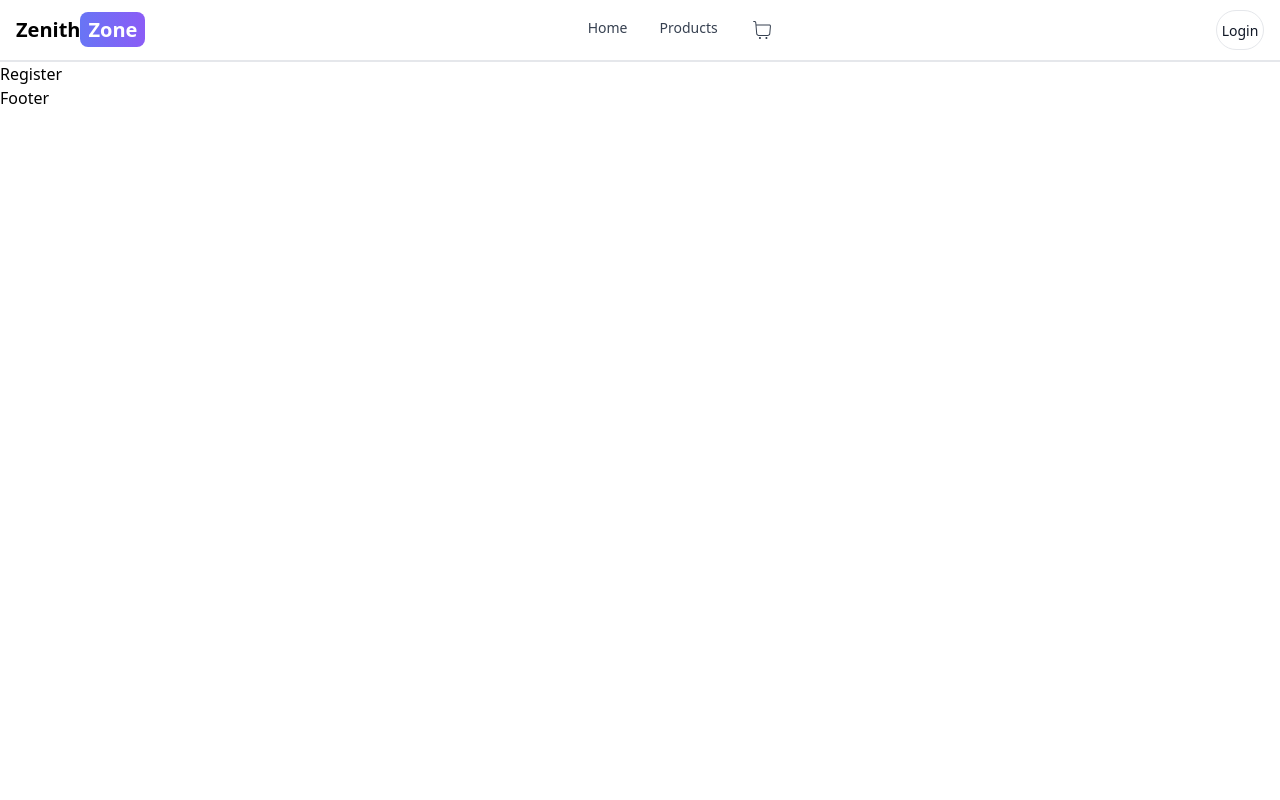
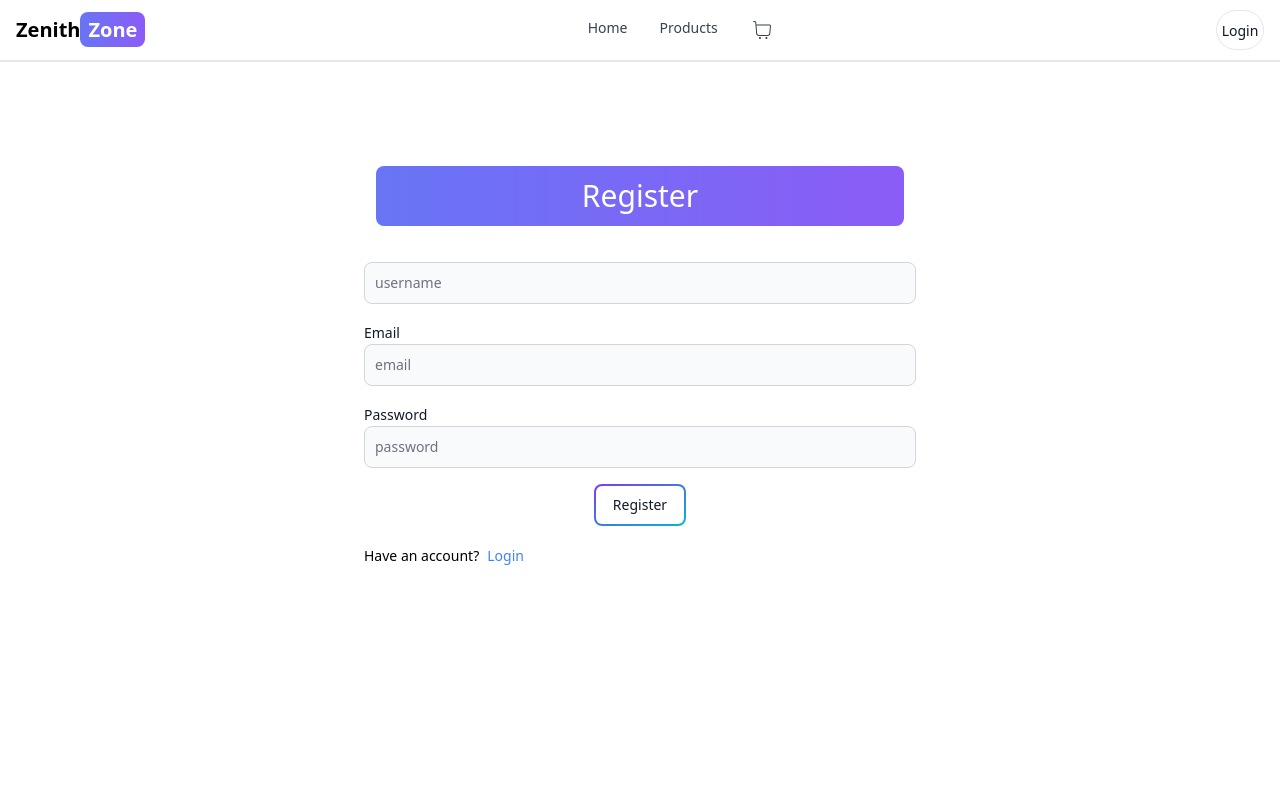
Before and after one commit to Krishna-Aggarwal-11/ZenithZone, a React (Vite) app in the folder client/: page /signup in a window 1280 px wide. Shown: the top 800 px of the page. Built offline with nearby package versions, Linux system fonts and the light colour scheme.

Commit message:
login and register page

```diff
--- a/client/src/pages/Login.jsx
+++ b/client/src/pages/Login.jsx
@@ -1,8 +1,42 @@
-import React from 'react'
+import React, { useState } from 'react'
+import {  Button, Label, TextInput } from 'flowbite-react';
+import { Link } from 'react-router-dom';
+const Login = () => {
+  const [formData, setFormData] = useState({});
+  const handleChange = (e) => {
+    setFormData({
+      ...formData,[e.target.id]:e.target.value.trim()
+    });
+  }
 
-const Login = () => {
   return (
-    <div>Login</div>
+    <div className='min-h-screen mt-20'>
+      <div className=' mx-auto max-w-xl p-3'>
+      <h1 className='px-3 text-3xl text-center py-3  m-3 bg-gradient-to-r from-indigo-500 to-violet-500 text-white rounded-lg '>Login</h1>
+        <div className='flex-1 items-center'>
+          <form className='flex flex-col gap-4' action="" >
+
+            <div >
+              <Label value='Email'/>
+              <TextInput type='email' placeholder='email' id='email' onChange={handleChange}/>
+            </div>
+            <div >
+              <Label value='Password'/>
+              <TextInput type='password' placeholder='password' id='password' onChange={handleChange}/>
+            </div>
+            <Button className=' max-w-xs ml-auto mr-auto' gradientDuoTone="purpleToBlue" outline type='submit'>{
+              'Login'
+            }
+            </Button>
+          </form>
+          <div className='flex gap-2 text-sm mt-5 '>
+            <span>Don't Have an account?</span>
+            <Link to={'/signup'} className='text-blue-500'>Register</Link>
+          </div>
+
+        </div>
+      </div>
+    </div>
   )
 }
 
--- a/client/src/pages/Register.jsx
+++ b/client/src/pages/Register.jsx
@@ -1,8 +1,48 @@
-import React from 'react'
+import React, { useState } from 'react'
+import {  Button, Label, TextInput } from 'flowbite-react';
+import { Link } from 'react-router-dom';
+
 
 const Register = () => {
+  const [formData, setFormData] = useState({});
+
+  const handleChange = (e) => {
+    setFormData({
+      ...formData,[e.target.id]:e.target.value.trim()
+    });
+  }
+
   return (
-    <div>Register</div>
+    <div className='min-h-screen mt-20'>
+      <div className=' mx-auto max-w-xl p-3'>
+      <h1 className='px-3 text-3xl text-center py-3  m-3 bg-gradient-to-r from-indigo-500 to-violet-500 text-white rounded-lg '>Register</h1>
+        <div className='flex-1 items-center'>
+          <form className='flex flex-col gap-4' action="" >
+            <div >
+              <Label className='text-white' value='UserName'/>
+              <TextInput type='text' placeholder='username' id='username' onChange={handleChange}/>
+            </div>
+            <div >
+              <Label value='Email'/>
+              <TextInput type='email' placeholder='email' id='email' onChange={handleChange}/>
+            </div>
+            <div >
+              <Label value='Password'/>
+              <TextInput type='password' placeholder='password' id='password' onChange={handleChange}/>
+            </div>
+            <Button className=' max-w-xs ml-auto mr-auto' gradientDuoTone="purpleToBlue" outline type='submit' >{
+               'Register'
+            }
+            </Button>
+          </form>
+          <div className='flex gap-2 text-sm mt-5 '>
+            <span>Have an account?</span>
+            <Link to={'/signin'} className='text-blue-500'>Login</Link>
+          </div>
+
+        </div>
+      </div>
+    </div>
   )
 }
 
```
